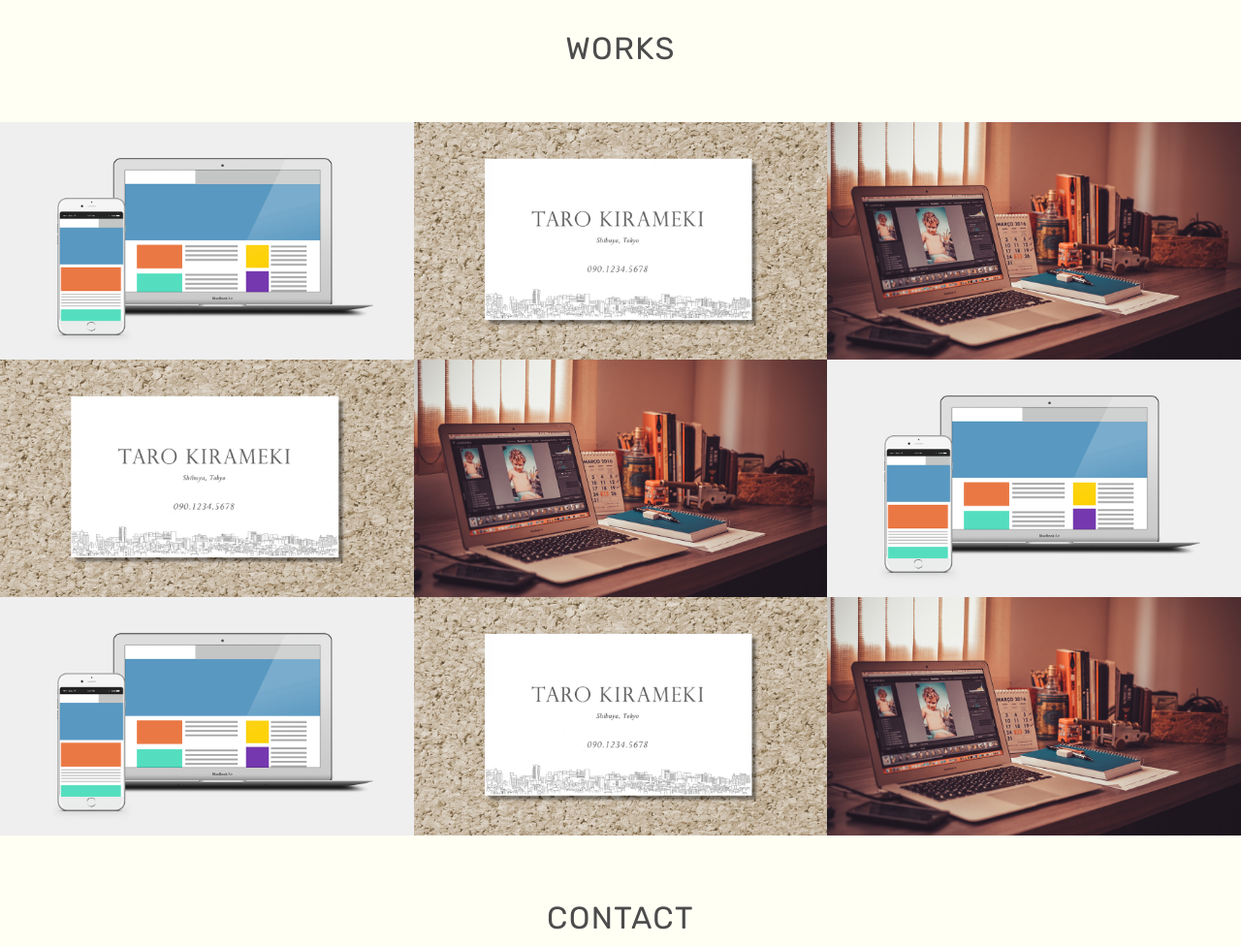
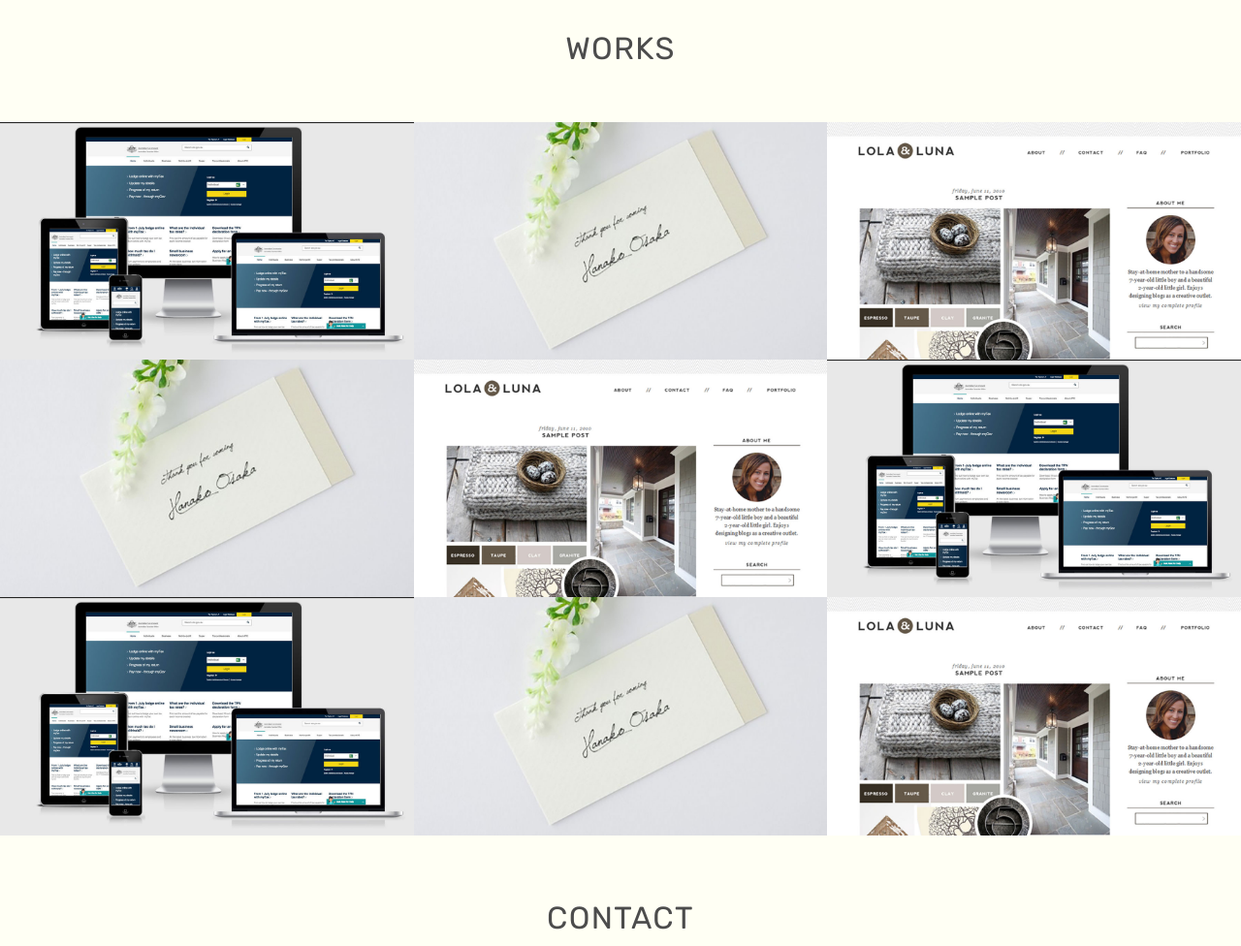
Before and after one commit to moeckando/lesson4_customize, a plain HTML site: page index.html in a window 1280 px wide. Shown: the part 1040-2016 px from the top of the page at 97% size. Drawn offline with nearby package versions, Linux system fonts and the light colour scheme.

Commit message:
first commit

```diff
--- a/index.html
+++ b/index.html
@@ -12,7 +12,7 @@
   <body><!--header-->
     <header><a href="#contact" class="button-contact"><i aria-label="お問い合わせ" class="fa fa-envelope-o"></i></a>
       <div class="profile">
-        <h1 class="site-title abel uppercase text-center">Graphic Designer <span>Moeka Ando</span></h1><img src="./images/img_profile.jpg" alt="プロフィール写真" width="140" height="140" class="block-center profile-icon">
+        <h1 class="site-title abel uppercase text-center">Graphic Designer <span>Moeka Ando</span></h1><img src="./images/_DSC2565.jpg" alt="プロフィール写真" width="140" height="140" class="block-center profile-icon">
         <p>山梨在住のグラフィックデザイナー、Moekaです。グラフィックデザイナー歴5年、イラストレーションも手がけます。ただいまweb制作の勉強中です。将来的にはwordpressも使えるようなデザイナーになりたいです。</p>
       </div>
     </header><!--contents-->
@@ -36,55 +36,55 @@
       </section><!--works-->
       <section id="works">
         <h2 class="text-center">Works</h2>
-        <div class="works-box"><a href="#"><img src="./images/img_work_site.png" alt="株式会社きらめき コーポレートサイト様 Webサイトデザイン">
+        <div class="works-box"><a href="#"><img src="./images/site.jpg" alt="株式会社きらめき コーポレートサイト様 Webサイトデザイン">
             <div class="works-box-inner">
               <div class="text-center">
                 <h3>株式会社きらめき コーポレートサイト</h3><small>2016.04.20</small><span class="button-readmore">Read More</span>
               </div>
             </div></a></div>
-        <div class="works-box"><a href="#"><img src="./images/img_work_card.jpg" alt="きらめき太郎様 名刺デザイン">
+        <div class="works-box"><a href="#"><img src="./images/namecard.jpg" alt="きらめき太郎様 名刺デザイン">
             <div class="works-box-inner">
               <div class="text-center">
                 <h3>きらめき太郎様 名刺</h3><small>2016.04.20</small><span class="button-readmore">Read More</span>
               </div>
             </div></a></div>
-        <div class="works-box"><a href="#"><img src="./images/img_work_blog.jpg" alt="WordPressオリジナルテーマ">
+        <div class="works-box"><a href="#"><img src="./images/blog.jpg" alt="WordPressオリジナルテーマ">
             <div class="works-box-inner">
               <div class="text-center">
                 <h3>ブログデザイン</h3><small>2016.04.20</small><span class="button-readmore">Read More</span>
               </div>
             </div></a></div>
-        <div class="works-box"><a href="#"><img src="./images/img_work_card.jpg" alt="きらめき太郎様 名刺デザイン">
+        <div class="works-box"><a href="#"><img src="./images/namecard.jpg" alt="きらめき太郎様 名刺デザイン">
             <div class="works-box-inner">
               <div class="text-center">
                 <h3>きらめき太郎様 名刺</h3><small>2016.04.20</small><span class="button-readmore">Read More</span>
               </div>
             </div></a></div>
-        <div class="works-box"><a href="#"><img src="./images/img_work_blog.jpg" alt="WordPressオリジナルテーマ">
+        <div class="works-box"><a href="#"><img src="./images/blog.jpg" alt="WordPressオリジナルテーマ">
             <div class="works-box-inner">
               <div class="text-center">
                 <h3>ブログデザイン</h3><small>2016.04.20</small><span class="button-readmore">Read More</span>
               </div>
             </div></a></div>
-        <div class="works-box"><a href="#"><img src="./images/img_work_site.png" alt="株式会社きらめき コーポレートサイト様 Webサイトデザイン">
+        <div class="works-box"><a href="#"><img src="./images/site.jpg" alt="株式会社きらめき コーポレートサイト様 Webサイトデザイン">
             <div class="works-box-inner">
               <div class="text-center">
                 <h3>株式会社きらめき コーポレートサイト</h3><small>2016.04.20</small><span class="button-readmore">Read More</span>
               </div>
             </div></a></div>
-        <div class="works-box"><a href="#"><img src="./images/img_work_site.png" alt="株式会社きらめき コーポレートサイト様 Webサイトデザイン">
+        <div class="works-box"><a href="#"><img src="./images/site.jpg" alt="株式会社きらめき コーポレートサイト様 Webサイトデザイン">
            <div class="works-box-inner">
              <div class="text-center">
                <h3>株式会社きらめき コーポレートサイト</h3><small>2016.04.20</small><span class="button-readmore">Read More</span>
               </div>
             </div></a></div>
-        <div class="works-box"><a href="#"><img src="./images/img_work_card.jpg" alt="きらめき太郎様 名刺デザイン">
+        <div class="works-box"><a href="#"><img src="./images/namecard.jpg" alt="きらめき太郎様 名刺デザイン">
             <div class="works-box-inner">
               <div class="text-center">
                 <h3>きらめき太郎様 名刺</h3><small>2016.04.20</small><span class="button-readmore">Read More</span>
               </div>
             </div></a></div>
-        <div class="works-box"><a href="#"><img src="./images/img_work_blog.jpg" alt="WordPressオリジナルテーマ">
+        <div class="works-box"><a href="#"><img src="./images/blog.jpg" alt="WordPressオリジナルテーマ">
             <div class="works-box-inner">
               <div class="text-center">
                 <h3>ブログデザイン</h3><small>2016.04.20</small><span class="button-readmore">Read More</span>
```
Also changed, not shown: images/_DSC2565.jpg (added), images/blog.jpg (added), images/img_profile.jpg (deleted), images/img_work_blog.jpg (deleted), images/img_work_card.jpg (deleted), images/img_work_site.png (deleted), images/namecard.jpg (added), images/site.jpg (added).
